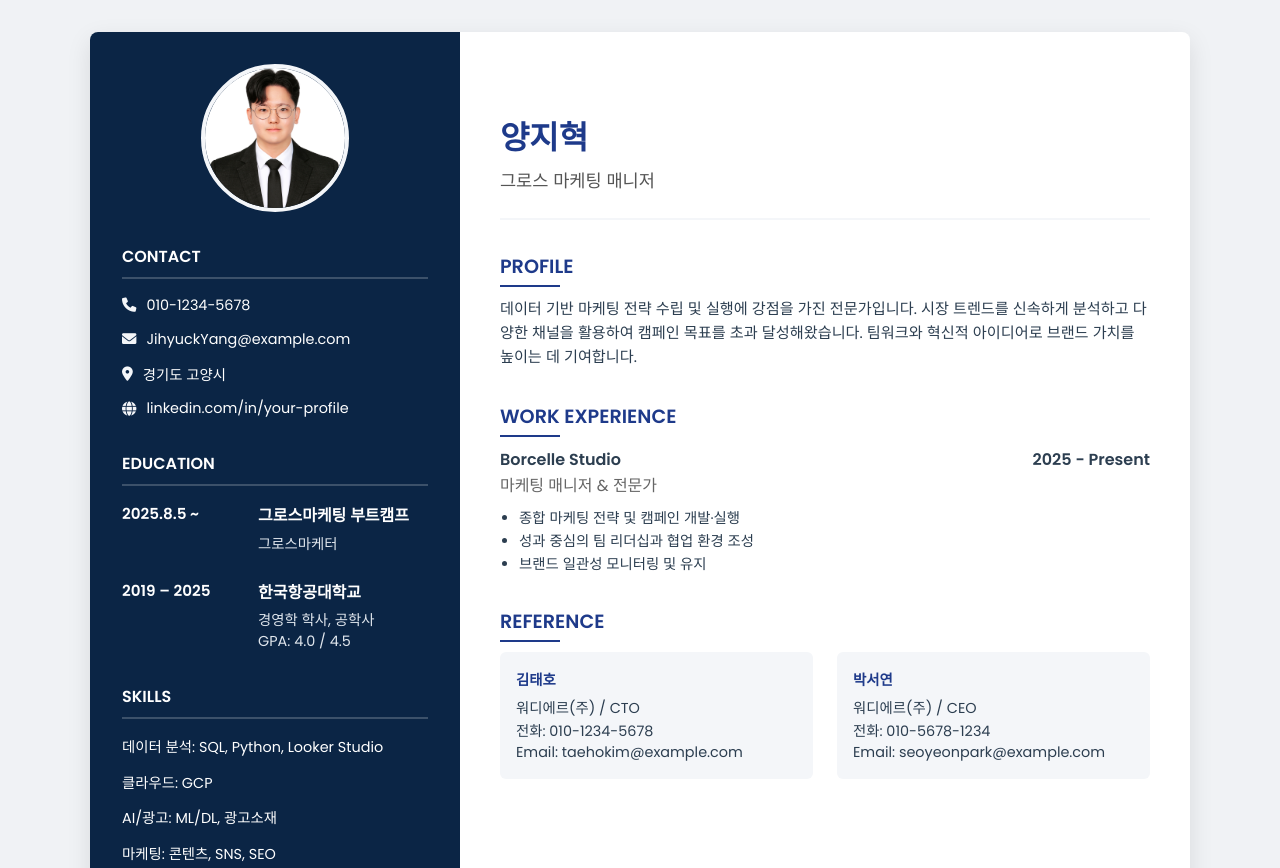
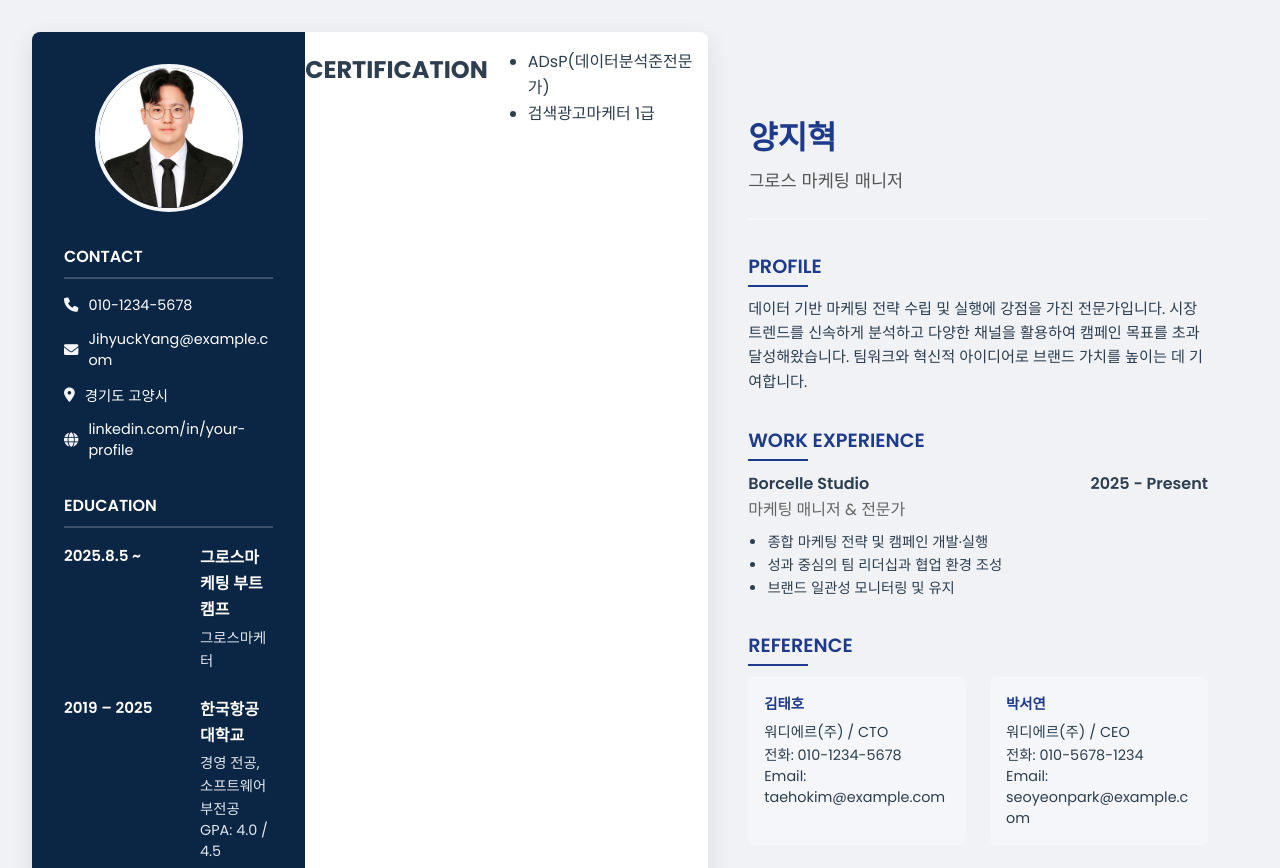
Before and after one commit to Ji-hyuck/seo-likelion, a plain HTML site: page 0909/resume.html in a window 1280 px wide. Shown: the top 868 px of the page. Drawn offline with Linux system fonts and the light colour scheme.

Commit message:
Update resume.html

```diff
--- a/0909/resume.html
+++ b/0909/resume.html
@@ -288,7 +288,7 @@
           <span class="edu-year">2019 – 2025</span>
           <div class="edu-info">
             <div class="edu-school">한국항공대학교</div>
-            <div class="edu-degree">경영학 학사, 공학사</div>
+            <div class="edu-degree">경영 전공, 소프트웨어 부전공</div>
             <div class="edu-grade">GPA: 4.0 / 4.5</div>
           </div>
         </div>
@@ -310,6 +310,13 @@
       </ul>
     </div>
 
+
+      <h2>CERTIFICATION</h2>
+      <ul>
+        <li>ADsP(데이터분석준전문가)</li>
+        <li>검색광고마케터 1급</li>
+      </ul>
+    </div>
     <!-- Main Content -->
     <div class="main-content">
       <div class="header">
```
